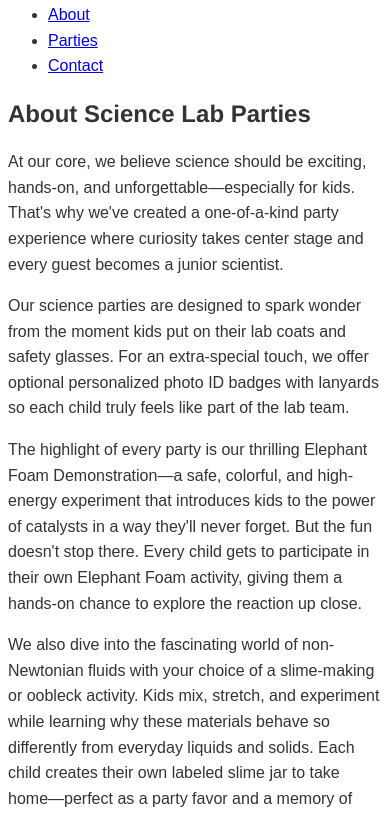
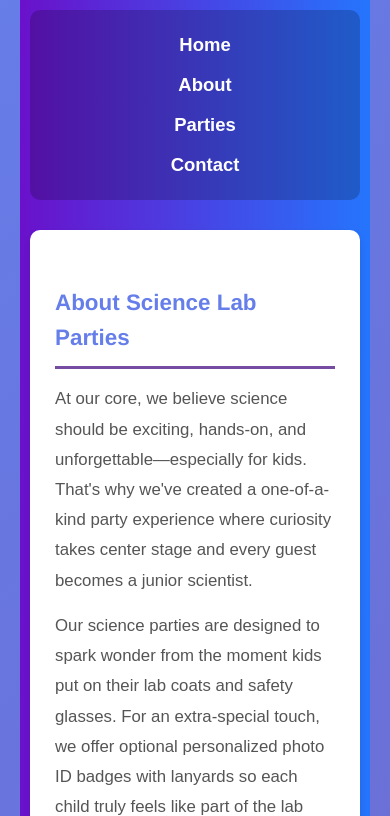
Before and after one commit to 4eileen33-cloud/Science-Lab, a plain HTML site: page index.html in a window 390 px wide. Shown: the part 152-968 px from the top of the page. Drawn offline with Linux system fonts and the light colour scheme.

Commit message:
Enhance index.html with styles and layout updates
Added styles and improved structure for better presentation.

```diff
--- a/index.html
+++ b/index.html
@@ -3,9 +3,165 @@
 <head>
     <title>Science Lab Parties</title>
     <link rel="stylesheet" type="text/css" href="css/styles.css">
+    <style>
+        * {
+            margin: 0;
+            padding: 0;
+            box-sizing: border-box;
+        }
+
+        body {
+            font-family: 'Arial', sans-serif;
+            background: linear-gradient(135deg, #667eea 0%, #764ba2 100%);
+            color: #333;
+            line-height: 1.6;
+            min-height: 100vh;
+            padding: 20px;
+        }
+
+        .container {
+            max-width: 900px;
+            margin: 0 auto;
+        }
+
+        h1 {
+            text-align: center;
+            color: #fff;
+            font-size: 2.5em;
+            margin-bottom: 30px;
+            text-shadow: 2px 2px 4px rgba(0,0,0,0.3);
+        }
+
+        h2 {
+            color: #667eea;
+            font-size: 1.8em;
+            margin-top: 30px;
+            margin-bottom: 15px;
+            border-bottom: 3px solid #764ba2;
+            padding-bottom: 10px;
+        }
+
+        h3 {
+            color: #764ba2;
+            font-size: 1.3em;
+            margin-top: 20px;
+            margin-bottom: 10px;
+        }
+
+        p {
+            color: #555;
+            margin-bottom: 15px;
+            font-size: 1.05em;
+            line-height: 1.8;
+        }
+
+        nav {
+            background-color: rgba(0,0,0,0.2);
+            padding: 15px;
+            border-radius: 10px;
+            margin-bottom: 30px;
+        }
+
+        nav ul {
+            list-style: none;
+            display: flex;
+            justify-content: center;
+            flex-wrap: wrap;
+        }
+
+        nav ul li {
+            margin: 0 15px;
+        }
+
+        nav a {
+            color: #fff;
+            text-decoration: none;
+            font-weight: bold;
+            font-size: 1.1em;
+            padding: 8px 15px;
+            border-radius: 5px;
+            transition: background 0.3s;
+        }
+
+        nav a:hover {
+            background-color: rgba(255,255,255,0.2);
+        }
+
+        section {
+            background-color: #fff;
+            padding: 25px;
+            margin-bottom: 25px;
+            border-radius: 10px;
+            box-shadow: 0 4px 6px rgba(0,0,0,0.1);
+        }
+
+        ul {
+            margin-left: 20px;
+            color: #555;
+        }
+
+        ul li {
+            margin-bottom: 8px;
+            font-size: 1.05em;
+        }
+
+        img {
+            max-width: 100%;
+            height: auto;
+            border-radius: 8px;
+            box-shadow: 0 4px 8px rgba(0,0,0,0.2);
+            margin: 15px 0;
+        }
+
+        .image-container {
+            display: flex;
+            justify-content: center;
+            flex-wrap: wrap;
+            gap: 20px;
+            margin: 20px 0;
+        }
+
+        .image-container img {
+            max-width: 300px;
+            height: auto;
+        }
+
+        a {
+            color: #667eea;
+        }
+
+        a:hover {
+            text-decoration: underline;
+        }
+
+        @media (max-width: 600px) {
+            h1 {
+                font-size: 1.8em;
+            }
+
+            h2 {
+                font-size: 1.4em;
+            }
+
+            nav ul {
+                flex-direction: column;
+                align-items: center;
+            }
+
+            nav ul li {
+                margin: 5px 0;
+            }
+
+            .image-container img {
+                max-width: 250px;
+            }
+        }
+    </style>
 </head>
 <body>
-    <h1>Welcome to Science Lab Parties</h1>
+    <div class="container">
+        <h1>🔬 Welcome to Science Lab Parties 🔬</h1>
+
         <nav>
             <ul>
                 <li><a href="index.html">Home</a></li>
@@ -15,6 +171,7 @@
             </ul>
         </nav>
 
+        <section>
             <h2>About Science Lab Parties</h2>
 
             <p>At our core, we believe science should be exciting, hands-on, and unforgettable—especially for kids. That's why we've created a one-of-a-kind party experience where curiosity takes center stage and every guest becomes a junior scientist.</p>
@@ -32,8 +189,10 @@
             <p>Every detail of our parties is thoughtfully designed to balance education and excitement. Whether kids are experimenting, building, or creating, they're learning through play—and having an absolute blast doing it.</p>
 
             <p>We're here to turn birthdays and special events into unforgettable science adventures—where messes are encouraged, questions are celebrated, and every child leaves feeling like a scientist.</p>
+        </section>
 
-    <h2>Elephant Toothpaste Experiment</h2>
+        <section>
+            <h2>🧪 Elephant Toothpaste Experiment</h2>
 
             <h3>How It Works</h3>
             <p>Hydrogen peroxide is a liquid that can break down into water and oxygen gas. Yeast contains a special enzyme called catalase. Catalase speeds up the breakdown of hydrogen peroxide. When oxygen gas forms, the bubbles get trapped in dish soap and create a lot of foam that looks like toothpaste big enough for an elephant!</p>
@@ -41,7 +200,7 @@
             <h3>What Happened</h3>
             <p>The yeast helped break down hydrogen peroxide into water and oxygen gas. The oxygen bubbles got trapped in the soap and made a lot of foam. This reaction is called a catalyzed chemical reaction.</p>
 
-    <h3>🧪 Materials</h3>
+            <h3>Materials</h3>
             <ul>
                 <li>Plastic bottle</li>
                 <li>1/2 cup hydrogen peroxide (3%)</li>
@@ -54,8 +213,11 @@
             </ul>
 
             <h3>Images</h3>
-    <img src="pics%20for%20web/Picture1.jpg" alt="Elephant Toothpaste 1" style="max-width:300px; margin:10px;">
-    <img src="pics%20for%20web/images%20(1).jpeg" alt="Elephant Toothpaste 2" style="max-width:300px; margin:10px;">
-
+            <div class="image-container">
+                <img src="pics%20for%20web/Picture1.jpg" alt="Elephant Toothpaste 1">
+                <img src="pics%20for%20web/images%20(1).jpeg" alt="Elephant Toothpaste 2">
+            </div>
+        </section>
+    </div>
 </body>
 </html>
```
Lines whose indentation alone changed are shown as unchanged.
